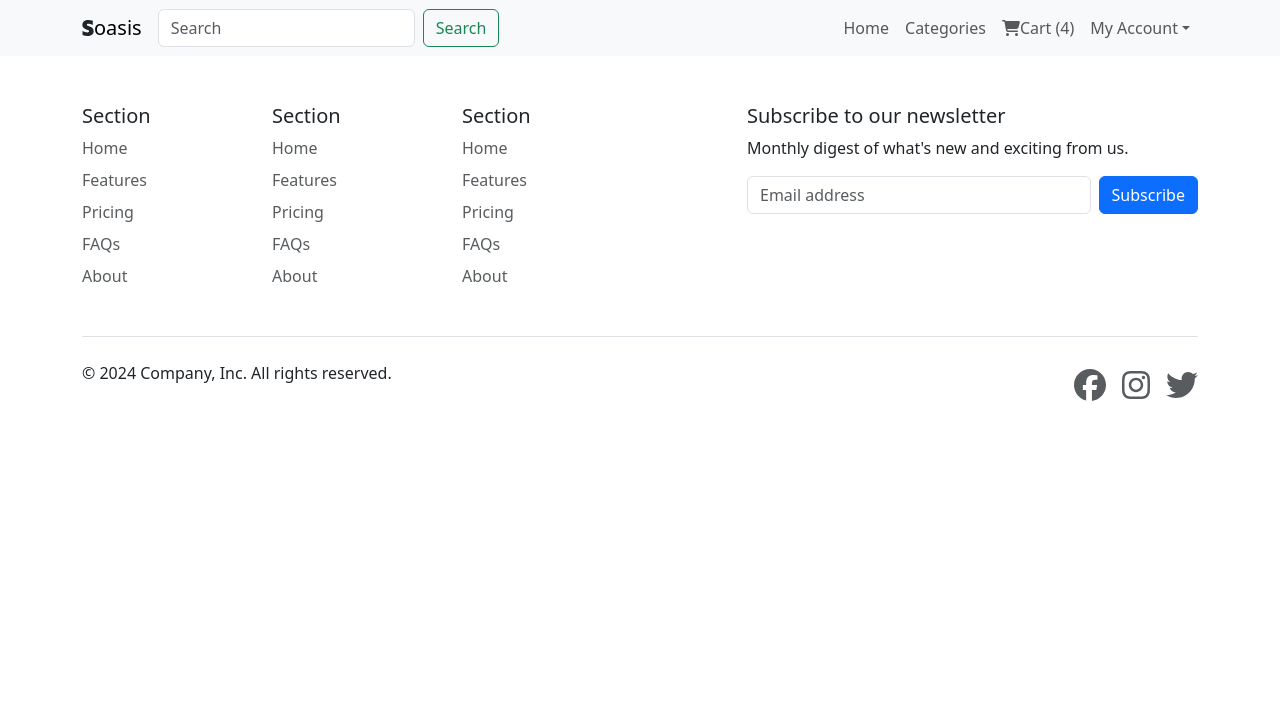
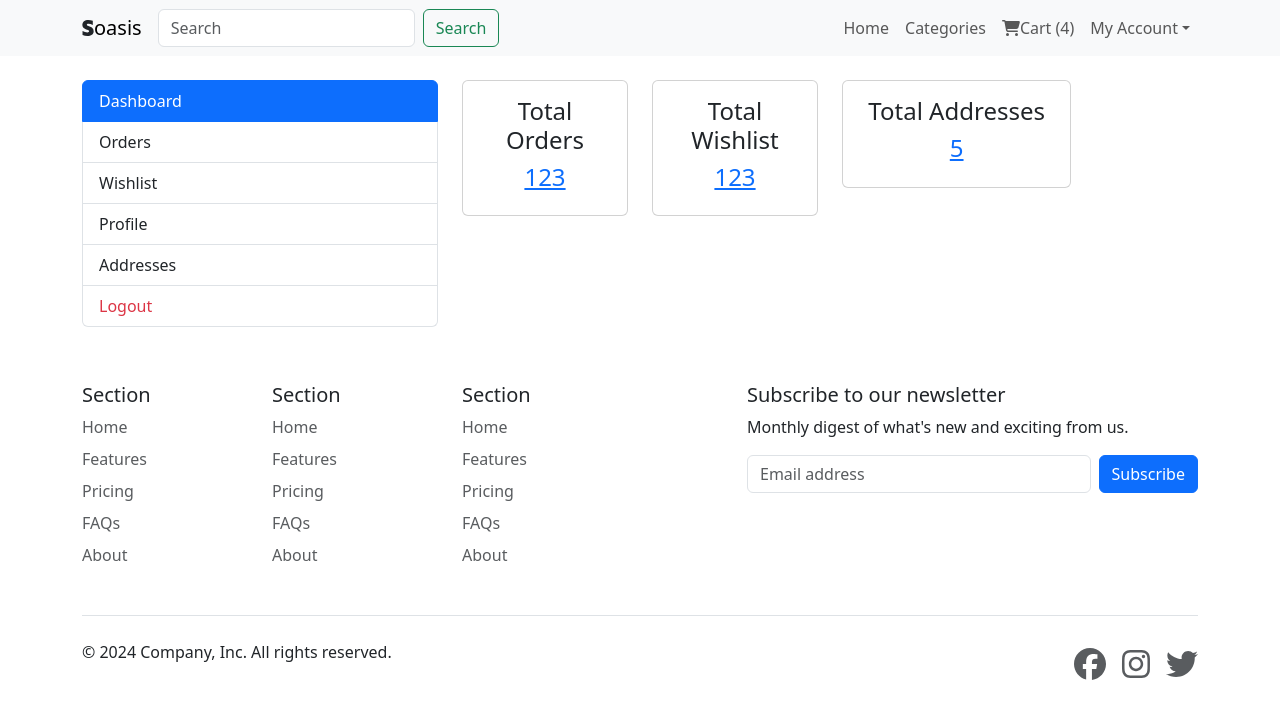
Before and after one commit to FuuToru/Ecommerce, a React (Create React App) app in the folder src/frontend/: page /customer/dashboard in a window 1280 px wide. Shown: the top 718 px of the page. Built offline with nearby package versions, Linux system fonts and the light colour scheme.

Commit message:
add: customer dashboard

```diff
--- a/src/frontend/src/App.js
+++ b/src/frontend/src/App.js
@@ -14,6 +14,7 @@ import ProductDetail from './components/ProductDetail';
 import Checkout from './components/Checkout';
 import Register from './components/Customer/Register';
 import Login from './components/Customer/Login';
+import Dashboard from './components/Customer/Dashboard';
 
 
 function App() {
@@ -29,6 +30,7 @@ function App() {
         <Route path='/checkout' element={<Checkout/>}></Route>
         <Route path='/customer/register' element={<Register/>}></Route>
         <Route path='/customer/login' element={<Login/>}></Route>
+        <Route path='/customer/dashboard' element={<Dashboard/>}></Route>
 
       </Routes>
       <Footer/>
--- /dev/null
+++ b/src/frontend/src/components/Customer/Dashboard.js
@@ -0,0 +1,57 @@
+//Packages
+import { Link } from 'react-router-dom';
+//Assets
+import logo from '../../logo.svg';
+import ProductDetail from '../ProductDetail';
+function Dashboard(props){
+    return(
+        <div className='container mt-4'>
+            <div className='row'>
+                <div className='col-md-4 col-12 mb-2'>
+                <div className="list-group">
+                    <a href="#" className="list-group-item list-group-item-action active">Dashboard</a>
+                    <a href="#" className="list-group-item list-group-item-action">Orders</a>
+                    <a href="#" className="list-group-item list-group-item-action">Wishlist</a>
+                    <a className="list-group-item list-group-item-action ">Profile</a>
+                    <a className="list-group-item list-group-item-action ">Addresses</a>
+                    <a className="list-group-item list-group-item-action text-danger ">Logout</a>
+                    </div>
+
+                </div>
+                <div className='col-md-8 col-12 mb-2'>
+                    <div className='row'>
+                        <div className='col-md-3 mb-2'>
+                            <div className='card'>
+                                <div className='card-body text-center'>
+                                    <h4>Total Orders</h4>
+                                    <h4><a href="#">123</a></h4>
+                                </div>
+                            </div>
+                        </div>
+                        <div className='col-md-3 mb-2'>
+                            <div className='card'>
+                                <div className='card-body text-center'>
+                                    <h4>Total Wishlist</h4>
+                                    <h4><a href="#">123</a></h4>
+                                </div>
+                            </div>
+                        </div>
+                        <div className='col-md-4 mb-2'>
+                            <div className='card'>
+                                <div className='card-body text-center'>
+                                    <h4>Total Addresses</h4>
+                                    <h4><a href="#">5</a></h4>
+                                </div>
+                            </div>
+                        </div>
+                    </div>
+                </div>
+
+            </div>
+        </div>
+
+
+    );
+}
+
+export default Dashboard;
--- a/src/frontend/src/components/Header.js
+++ b/src/frontend/src/components/Header.js
@@ -31,7 +31,8 @@ function Header(){
                   <li><Link className="dropdown-item" to="/customer/register">Register</Link></li>
                   <li><Link className="dropdown-item" to="/customer/login">Login</Link></li>
                   <li><hr className="dropdown-divider"/></li>
-                  <li><a className="dropdown-item" href="#">Dashboard</a></li>
+                  <li><Link className="dropdown-item" to="customer/dashboard">Dashboard</Link></li>
+                  <li><Link className="dropdown-item" to="/customer/logout">Logout</Link></li>
                 </ul>
         </li>
 
--- a/src/frontend/src/components/Home.js
+++ b/src/frontend/src/components/Home.js
@@ -15,10 +15,10 @@ function Home(){
 
           <div class="carousel-inner">
             <div class="carousel-item active c-item">
-              <img src="https://elise.vn/media/wysiwyg/ECOM/cv-1604.png" class="d-block w-100 c-img" alt="Slide 1"/>
+              <img src="https://elise.vn/media/wysiwyg/ECOM/cv-2304.jpg" class="d-block w-100 c-img" alt="Slide 1"/>
             </div>
             <div class="carousel-item c-item">
-              <img src="https://cdn.vjshop.vn/tin-tuc/black-friday-la-ngay-gi/black-friday-la-ngay-gi.jpg" class="d-block w-100 c-img" alt="Slide 2"/>
+              <img src="https://vuakhuyenmai.vn/wp-content/uploads/elise-khuyen-mai-thang12-1-12-2021-768x402.jpg" class="d-block w-100 c-img" alt="Slide 2"/>
             </div>
             <div class="carousel-item c-item">
               <img src="https://saoexpress.vn/wp-content/uploads/2020/11/anh_dangbao.jpg" class="d-block w-100 c-img" alt="Slide 3"/>
```
